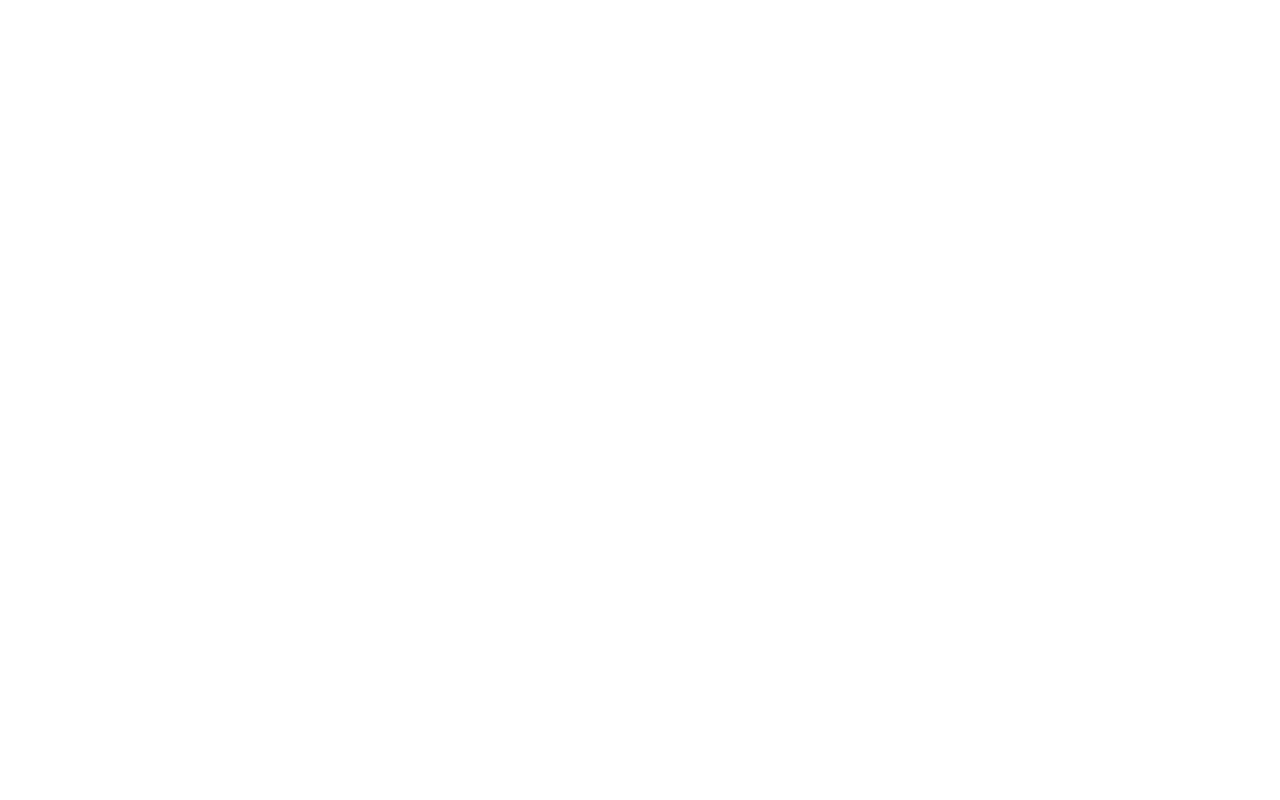
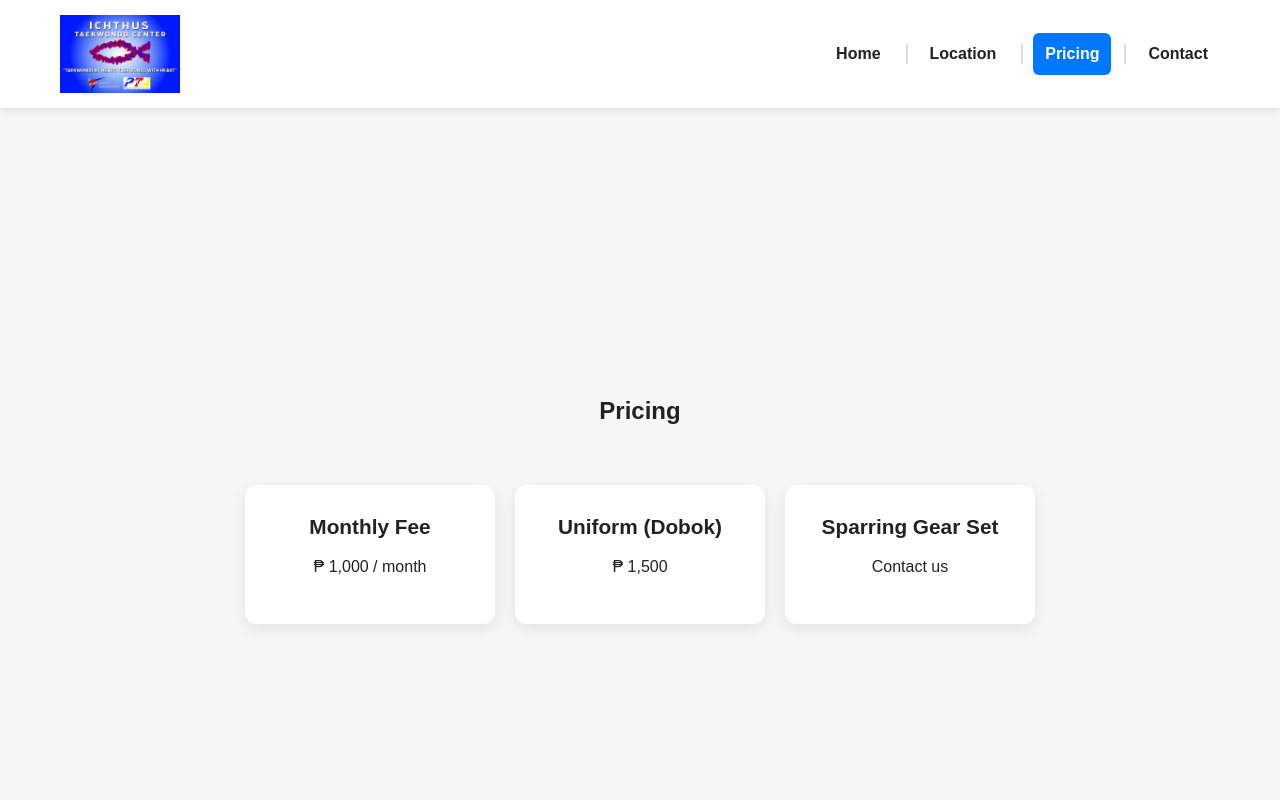
Before and after one commit to merin0a/merin, a plain HTML site: page testing taekwondo app/pricing.html in a window 1280 px wide. Shown: the top 800 px of the page. Drawn offline with Linux system fonts and the light colour scheme.

Commit message:
nag dagdag lang ng shets

```diff
--- a/testing taekwondo app/app.css
+++ b/testing taekwondo app/app.css
@@ -66,13 +66,21 @@ p {
 
 .nav-link {
   text-decoration: none;
-  color: #222;
+  color: #222; /* black text */
   font-weight: 600;
-  transition: 0.2s;
+  font-family: Arial, Helvetica, sans-serif;
+  padding: 8px 12px;
+  border-radius: 6px;
+  transition: 0.3s;
 }
 
 .nav-link:hover {
-  color: #0077ff;
+  color: #0077ff; /* blue on hover */
+  background-color: transparent; /* no background change */
+}
+
+html {
+  scroll-behavior: smooth;
 }
 
 /* ============ HERO SECTION ============ */
@@ -161,7 +169,10 @@ input[type="email"] {
 /* ============ MOBILE SETTINGS ============ */
 @media (max-width: 768px) {
   #nav-bar {
-    display: none; /* Simple mobile fix */
+    display: flex;           /* make it visible */
+    flex-direction: row;     /* horizontal layout */
+    justify-content: center; /* center links horizontally */
+    gap: 15px;               /* space between links */
   }
 
   #header-img {
@@ -172,3 +183,39 @@ input[type="email"] {
     flex-direction: column;
   }
 }
+
+
+.section {
+  min-height: 100vh; /* full viewport height */
+  display: flex;
+  flex-direction: column;
+  justify-content: center; /* vertically center content */
+  padding: 60px 20px;
+}
+
+
+/* ACTIVE NAVBAR LINK */
+.nav-link.active {
+  background: #0077ff;
+  color: white;
+  border-radius: 6px;
+  padding: 8px 12px;
+}
+
+/* === DIVIDER BETWEEN NAV BUTTONS === */
+#nav-bar .nav-link {
+  position: relative;
+  padding: 8px 12px;
+}
+
+/* Create divider line except on last item */
+#nav-bar .nav-link:not(:last-child)::after {
+  content: "";
+  position: absolute;
+  right: -15px;
+  top: 50%;
+  transform: translateY(-50%);
+  width: 2px;
+  height: 20px;
+  background: #ddd;
+}
--- a/testing taekwondo app/index.html
+++ b/testing taekwondo app/index.html
@@ -0,0 +1,42 @@
+<!doctype html>
+<html lang="en">
+<head>
+  <meta charset="utf-8" />
+  <meta name="viewport" content="width=device-width, initial-scale=1" />
+  <title>Ichthus taekwondo club - Home</title>
+  <link rel="stylesheet" href="app.css">
+</head>
+<body>
+
+  <header id="header">
+    <div class="header-inner">
+      <img id="header-img" src="taekwondo_logo.jpg" alt="Taekwondo club logo">
+      <nav id="nav-bar" aria-label="Main navigation">
+        <a class="nav-link active" href="index.html">Home</a>
+        <a class="nav-link" href="location.html">Location</a>
+        <a class="nav-link" href="pricing.html">Pricing</a>
+        <a class="nav-link" href="contact.html">Contact</a>
+      </nav>
+    </div>
+  </header>
+
+  <main>
+    <section class="section hero">
+      <h1>Welcome to Ichthus Taekwondo Club</h1>
+      <p>TAEKWONDO BY HEART, TAEKWONDO WITH HEART</p>
+      <div class="video-wrap">
+        <img src="Location.jpg" alt="Taekwondo Location" style="width:100%; max-width:600px; border-radius:12px;">
+      </div>
+    </section>
+  </main>
+
+  <footer id="footer" class="section">
+    <p>© <span id="year"></span> Asingan Taekwondo Ichthus. All rights reserved.</p>
+  </footer>
+
+  <script>
+    document.getElementById('year').textContent = new Date().getFullYear();
+  </script>
+
+</body>
+</html>
--- a/testing taekwondo app/pricing.html
+++ b/testing taekwondo app/pricing.html
@@ -0,0 +1,52 @@
+<!doctype html>
+<html lang="en">
+<head>
+  <meta charset="utf-8" />
+  <meta name="viewport" content="width=device-width, initial-scale=1" />
+  <title>Asingan Taekwondo Ichthus - Pricing</title>
+  <link rel="stylesheet" href="app.css">
+</head>
+<body>
+
+  <header id="header">
+    <div class="header-inner">
+      <img id="header-img" src="taekwondo_logo.jpg" alt="Taekwondo club logo">
+      <nav id="nav-bar" aria-label="Main navigation">
+  <a class="nav-link" href="index.html">Home</a>
+  <a class="nav-link" href="location.html">Location</a>
+  <a class="nav-link active" href="pricing.html">Pricing</a>
+  <a class="nav-link" href="contact.html">Contact</a>
+</nav>
+    </div>
+  </header>
+
+  <main>
+    <section id="pricing" class="section">
+      <h1>Pricing</h1>
+      <div class="pricing-cards">
+        <article class="card">
+          <h3>Monthly Fee</h3>
+          <p>₱ 1,000 / month</p>
+        </article>
+        <article class="card">
+          <h3>Uniform (Dobok)</h3>
+          <p>₱ 1,500</p>
+        </article>
+        <article class="card">
+          <h3>Sparring Gear Set</h3>
+          <p>Contact us</p>
+        </article>
+      </div>
+    </section>
+  </main>
+
+  <footer id="footer" class="section">
+    <p>© <span id="year"></span> Asingan Taekwondo Ichthus. All rights reserved.</p>
+  </footer>
+
+  <script>
+    document.getElementById('year').textContent = new Date().getFullYear();
+  </script>
+
+</body>
+</html>
```
Also changed, not shown: testing taekwondo app/contact.html (+5 -5 lines), testing taekwondo app/location.html (+42 -0 lines).
